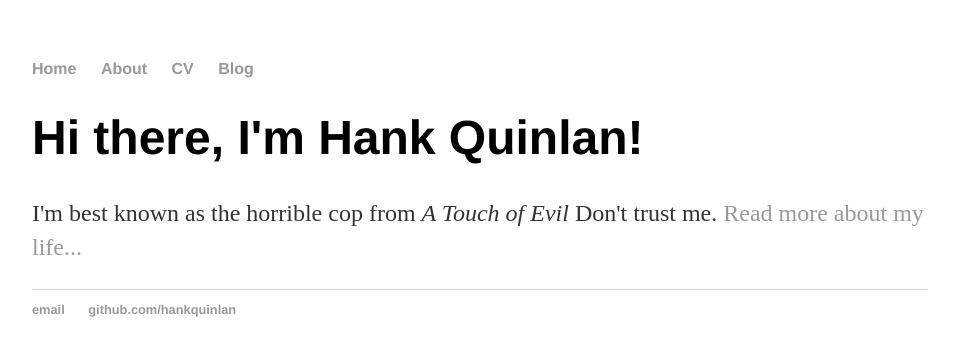
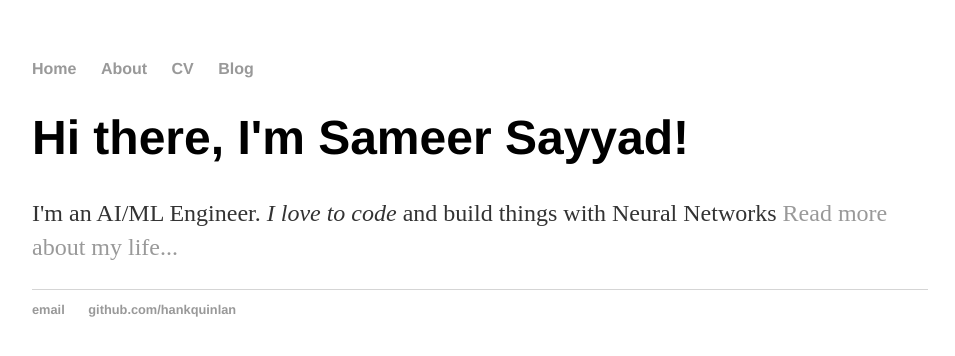
Before and after one commit to sammeeer7/sammeeer7.github.io, a Jekyll site: the page built from index.html, in a window 1280 px wide. Shown: the top 356 px of the page, without its empty margins (160-1115 px from the left). Built offline with Jekyll 4.4.1, drawn with Linux system fonts in a browser that asks for light colours.

Commit message:
Update index.html

```diff
--- a/index.html
+++ b/index.html
@@ -1,8 +1,8 @@
 ---
 layout: default
-title: Hank Quinlan, Horrible Cop
+title: Sameer Sayyad
 ---
 <div class="blurb">
-	<h1>Hi there, I'm Hank Quinlan!</h1>
-	<p>I'm best known as the horrible cop from <em>A Touch of Evil</em> Don't trust me. <a href="/about">Read more about my life...</a></p>
+	<h1>Hi there, I'm Sameer Sayyad!</h1>
+	<p>I'm an AI/ML Engineer. <em>I love to code</em> and build things with Neural Networks <a href="/about">Read more about my life...</a></p>
 </div><!-- /.blurb -->
```
